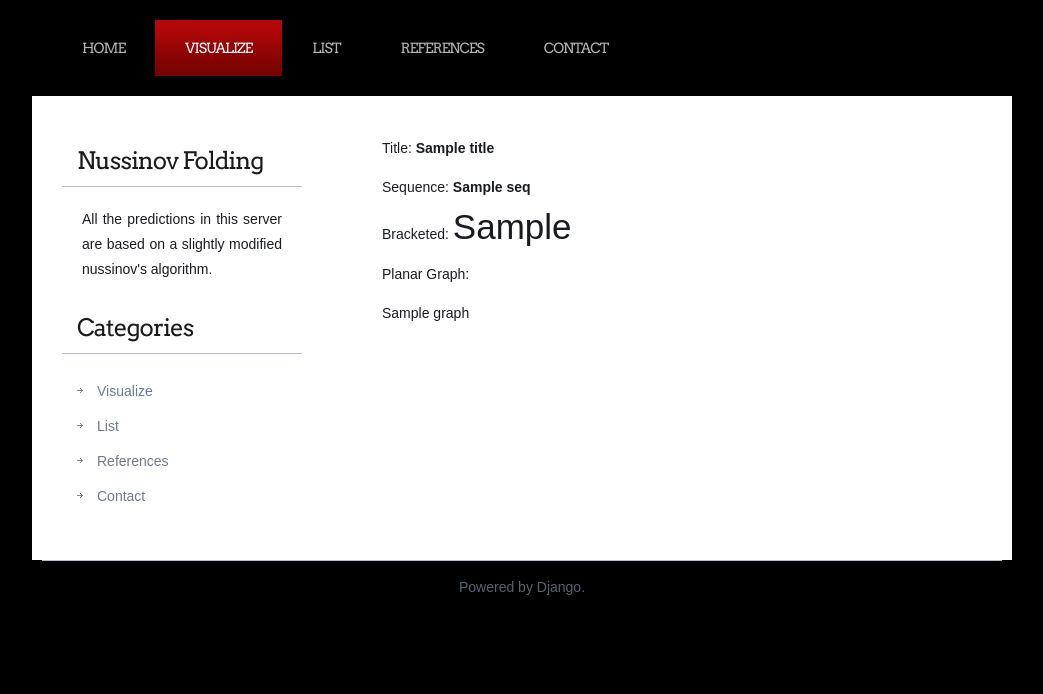
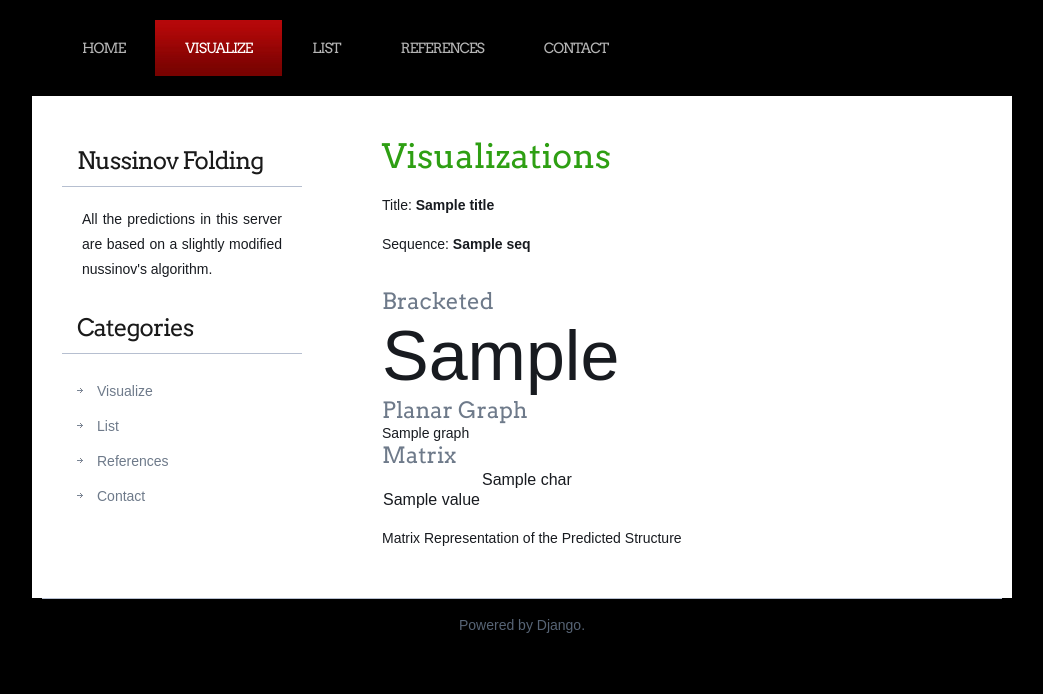
Before and after one commit to selwynjacob90/nfold, a Django app: template templates/app/representations.html in a window 1280 px wide. Shown: the part 240-934 px from the top of the page, without its empty margins (118-1161 px from the left). Before the commit the page ends 835 px from the top, so only its background shows below. Run offline with Django 3.2, Linux system fonts and the light colour scheme; the template is opened without the code that fills it: most values are stand-ins (such as "Sample title", 1, 10 or a date in 2020); data that the repository does not hold is empty; some libraries are stand-ins or nearby versions.

Commit message:
Rewrite representations template with jQuery accordian and dynamic tables.

```diff
--- a/templates/app/representations.html
+++ b/templates/app/representations.html
@@ -1,23 +1,86 @@
+<link href="/site_media/css/table.css" rel="stylesheet" type="text/css" media="screen" />
+<link type="text/css" href="/site_media/css/jquery-ui-1.8.19.custom.css" rel="stylesheet" />
+
+<script type="text/javascript" src="/site_media/js/jquery-1.7.2.min.js"></script>
+<script type="text/javascript" src="/site_media/js/jquery-ui-1.8.19.custom.min.js"></script>
+<script type="text/javascript">
+$(function(){
+
+    // Accordion
+    $("#accordion").accordion({ header: "h3" });
+    $("#accordion").accordion({ collapsible: true });
+    $("#accordion").accordion({ active: false });
+    $("#accordion").accordion({ autoHeight: false });
+
+});
+</script>
+
+
 {% extends "base.html" %}
+
   {% block title %} Sequence details {% endblock %}
 
 {% block menu %}
     <div id="menu">
       <ul>
-      <li><a href="/nfold">Home</a></li>
-      <li class="current_page_item"><a href="/nfold/new">Visualize</a></li>
-      <li><a href="#">List</a></li>
-      <li><a href="#">References</a></li>
+      <li><a href="/rnavis">Home</a></li>
+      <li class="current_page_item"><a href="/rnavis/new">Visualize</a></li>
+      <li><a href="/rnavis/list">List</a></li>
+      <li><a href="/rnavis/references">References</a></li>
       <li><a href="#">Contact</a></li>
       </ul>
      </div>
  {% endblock %}
 
 {% block post %}
-     <p> Title: <strong>{{ title }} </strong></p>
-     <p> Sequence: <strong>{{ seq }} </strong></p>
-     <p> Bracketed: <span style="font-size:250%;">{{ out_seq }}</span> </p>
-     {% load markup %}
-     <p>Planar Graph:</p>
-     <p> {{ graph|markdown }}</p>
+
+		<h2 class="demoHeaders">Visualizations</h2></br>
+                <p> Title: <strong>{{ title }} </strong></p>
+                <p> Sequence: <strong>{{ seq }} </strong></p></br>
+
+		<div id="accordion">
+			<div>
+				<h3><a href="#">Bracketed</a></h3>
+				<div><span style="font-size:500%;">{{ out_seq }}</span></div>
+			</div>
+			<div>
+				<h3><a href="#">Planar Graph</a></h3>
+				<div>
+                                     {% load markup %}
+                                     {{ graph|markdown }}
+                                </div>
+			</div>
+			<div>
+				<h3><a href="#">Matrix</a></h3>
+				<div>
+                                   <table id="mytable" cellspacing="0">
+                                     <tr>
+                                       <td></td>
+                                         {% for char in seq_list %}
+                                            <td>{{ char }}</td>
+                                         {% endfor %}
+                                     </tr>
+                                     <tr>
+                                         {% for value in mat %}
+                                           {% if forloop.counter|divisibleby:"2" %}
+                                              <td> {{ value }} </td>
+                                           {% else %}
+                                              <td class="alt"> {{ value }}</td>
+                                           {% endif %}
+
+                                           {% if forloop.counter|divisibleby:length %}
+                                               </tr>
+                                               <tr>
+                                           {% endif %}
+
+                                        {% endfor %}
+                                    </table>
+                                  </br>
+                                  <p class="footer">Matrix Representation of the Predicted Structure</p>
+
+                          </div>
+			</div>
+		</div>
+
+
 {% endblock %}
```
